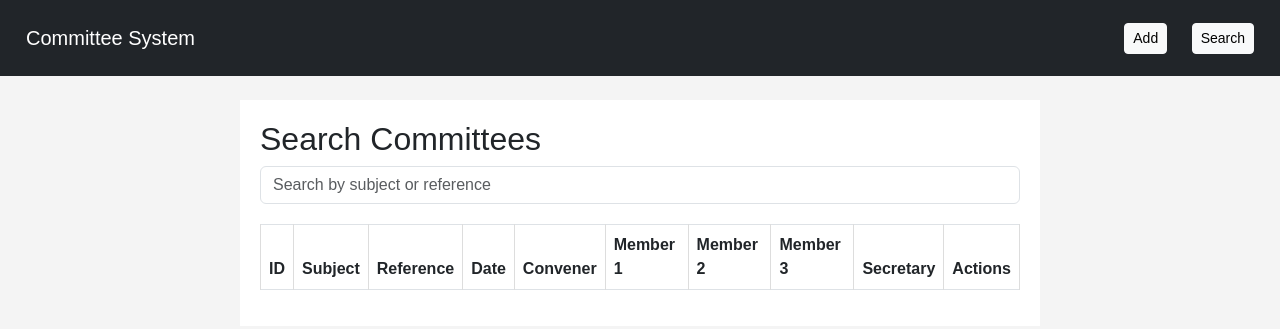
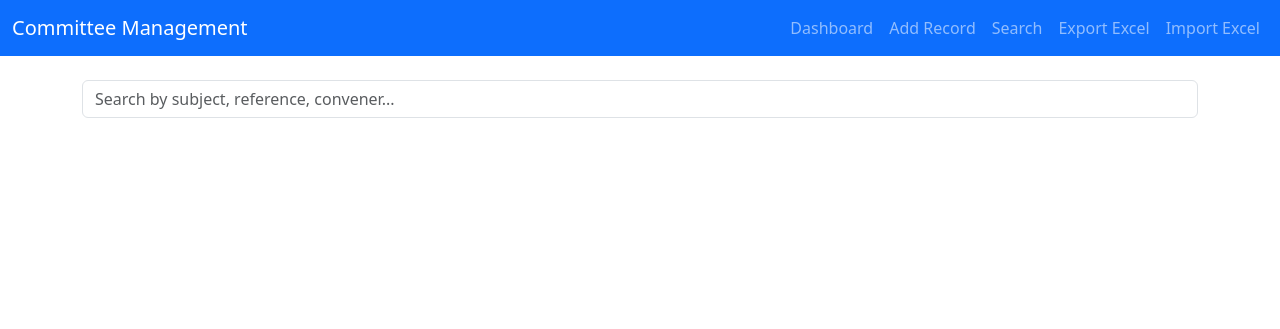
Before and after one commit to sudiptitas-code/Committee-Database, a Flask app: page /search in a window 1280 px wide. Shown: the top 329 px of the page. Run offline with Flask 3, Linux system fonts and the light colour scheme; data that the repository does not hold is empty.

Commit message:
excel import and export implemented

```diff
--- a/app.py
+++ b/app.py
@@ -1,187 +1,269 @@
-from flask import Flask, render_template, request, redirect, url_for, flash
 import sqlite3
+from flask import Flask, render_template, request, redirect, url_for, flash, jsonify, send_file
 from datetime import datetime
+import os
+import pandas as pd
 
 app = Flask(__name__)
-app.secret_key = "secret123"
+app.secret_key = "supersecretkey"
 
+# ===============================
+# DATABASE CONFIGURATION
+# ===============================
 DATABASE = "committee.db"
 
 
-# -----------------------------
-# Database Connection
-# -----------------------------
-def get_db_connection():
+# ===============================
+# DATABASE INITIALIZATION
+# ===============================
+def init_db():
     conn = sqlite3.connect(DATABASE)
-    conn.row_factory = sqlite3.Row
-    return conn
-
-
-# -----------------------------
-# Initialize Database
-# -----------------------------
-def init_db():
-    conn = get_db_connection()
-    conn.execute('''
+    cursor = conn.cursor()
+    cursor.execute("""
         CREATE TABLE IF NOT EXISTS committees (
             id INTEGER PRIMARY KEY AUTOINCREMENT,
-            subject TEXT NOT NULL,
-            reference_no TEXT NOT NULL,
-            date TEXT NOT NULL,
+            subject TEXT,
+            reference_no TEXT,
+            date TEXT,
             convener TEXT,
             member1 TEXT,
             member2 TEXT,
             member3 TEXT,
             secretary TEXT
         )
-    ''')
+    """)
     conn.commit()
     conn.close()
 
 
-init_db()
+# ===============================
+# DASHBOARD
+# ===============================
+@app.route('/')
+def dashboard():
+    conn = sqlite3.connect(DATABASE)
+    conn.row_factory = sqlite3.Row
+    cursor = conn.cursor()
 
+    cursor.execute("SELECT COUNT(*) FROM committees")
+    total_committees = cursor.fetchone()[0]
 
-# -----------------------------
-# Dashboard
-# -----------------------------
-@app.route('/')
-@app.route('/dashboard')
-def dashboard():
-    conn = get_db_connection()
-    committees = conn.execute('SELECT * FROM committees').fetchall()
+    cursor.execute("SELECT member1, member2, member3, secretary FROM committees")
+    rows = cursor.fetchall()
+    members = []
+    for row in rows:
+        members.extend([row['member1'], row['member2'], row['member3'], row['secretary']])
+    total_members = len(set([m for m in members if m]))
 
-    committee_count = len(committees)
-
-    members = set()
-    for row in committees:
-        for key in ['convener', 'member1', 'member2', 'member3', 'secretary']:
-            if row[key]:
-                members.add(row[key])
-
-    unique_members = len(members)
+    current_datetime = datetime.now().strftime("%d-%m-%Y %I:%M:%S %p")
 
     conn.close()
 
     return render_template(
         'dashboard.html',
-        total_committees=committee_count,
-        total_members=unique_members,
-        current_datetime=datetime.now().strftime("%d %B %Y, %I:%M %p")
+        total_committees=total_committees,
+        total_members=total_members,
+        current_datetime=current_datetime
     )
 
 
-# -----------------------------
-# Add Committee
-# -----------------------------
+# ===============================
+# ADD COMMITTEE
+# ===============================
 @app.route('/add', methods=['GET', 'POST'])
 def add():
     if request.method == 'POST':
-        subject = request.form['subject']
-        reference_no = request.form['reference_no']
-        date = request.form['date']
-        convener = request.form['convener']
-        member1 = request.form['member1']
-        member2 = request.form['member2']
-        member3 = request.form['member3']
-        secretary = request.form['secretary']
+        conn = sqlite3.connect(DATABASE)
+        cursor = conn.cursor()
 
-        conn = get_db_connection()
-        conn.execute('''
+        cursor.execute("""
             INSERT INTO committees
             (subject, reference_no, date, convener, member1, member2, member3, secretary)
             VALUES (?, ?, ?, ?, ?, ?, ?, ?)
-        ''', (subject, reference_no, date, convener, member1, member2, member3, secretary))
+        """, (
+            request.form['subject'],
+            request.form['reference_no'],
+            request.form['date'],
+            request.form['convener'],
+            request.form.get('member1',''),
+            request.form.get('member2',''),
+            request.form.get('member3',''),
+            request.form.get('secretary','')
+        ))
+
         conn.commit()
         conn.close()
-
         flash("Committee added successfully!")
-        return redirect(url_for('search'))
+        return redirect(url_for('dashboard'))
 
     return render_template('index.html')
 
 
-# -----------------------------
-# Search
-# -----------------------------
+# ===============================
+# SEARCH PAGE
+# ===============================
 @app.route('/search')
-def search():
-    query = request.args.get('q', '')
+def search_page():
+    return render_template('search.html')
 
-    conn = get_db_connection()
+
+# ===============================
+# LIVE SEARCH API
+# ===============================
+@app.route('/api/search')
+def api_search():
+    query = request.args.get('q', '').strip()
+
+    conn = sqlite3.connect(DATABASE)
+    conn.row_factory = sqlite3.Row
+    cursor = conn.cursor()
 
     if query:
-        rows = conn.execute('''
+        cursor.execute("""
             SELECT * FROM committees
-            WHERE subject LIKE ?
-            OR reference_no LIKE ?
-        ''', (f'%{query}%', f'%{query}%')).fetchall()
+            WHERE
+                subject LIKE ? OR
+                reference_no LIKE ? OR
+                convener LIKE ? OR
+                member1 LIKE ? OR
+                member2 LIKE ? OR
+                member3 LIKE ? OR
+                secretary LIKE ?
+        """, tuple(['%' + query + '%'] * 7))
+        rows = cursor.fetchall()
+        results = [dict(row) for row in rows]
     else:
-        rows = conn.execute('SELECT * FROM committees').fetchall()
+        results = []
 
     conn.close()
-    return render_template('search.html', rows=rows)
+    return jsonify(results)
 
 
-# -----------------------------
-# Edit
-# -----------------------------
-@app.route('/edit/<int:id>')
+# ===============================
+# EDIT
+# ===============================
+@app.route('/edit/<int:id>', methods=['GET'])
 def edit(id):
-    conn = get_db_connection()
-    data = conn.execute('SELECT * FROM committees WHERE id = ?', (id,)).fetchone()
+    conn = sqlite3.connect(DATABASE)
+    conn.row_factory = sqlite3.Row
+    cursor = conn.cursor()
+
+    cursor.execute("SELECT * FROM committees WHERE id=?", (id,))
+    row = cursor.fetchone()
     conn.close()
-    return render_template('edit.html', data=data)
+
+    if not row:
+        flash("Record not found!")
+        return redirect(url_for('search_page'))
+
+    return render_template('edit.html', data=dict(row))
 
 
-# -----------------------------
-# Update
-# -----------------------------
+# ===============================
+# UPDATE
+# ===============================
 @app.route('/update/<int:id>', methods=['POST'])
 def update(id):
-    subject = request.form['subject']
-    reference_no = request.form['reference_no']
-    date = request.form['date']
-    convener = request.form['convener']
-    member1 = request.form['member1']
-    member2 = request.form['member2']
-    member3 = request.form['member3']
-    secretary = request.form['secretary']
+    conn = sqlite3.connect(DATABASE)
+    cursor = conn.cursor()
 
-    conn = get_db_connection()
-    conn.execute('''
+    cursor.execute("""
         UPDATE committees SET
-            subject = ?,
-            reference_no = ?,
-            date = ?,
-            convener = ?,
-            member1 = ?,
-            member2 = ?,
-            member3 = ?,
-            secretary = ?
-        WHERE id = ?
-    ''', (subject, reference_no, date, convener, member1, member2, member3, secretary, id))
+            subject=?,
+            reference_no=?,
+            date=?,
+            convener=?,
+            member1=?,
+            member2=?,
+            member3=?,
+            secretary=?
+        WHERE id=?
+    """, (
+        request.form['subject'],
+        request.form['reference_no'],
+        request.form['date'],
+        request.form['convener'],
+        request.form.get('member1',''),
+        request.form.get('member2',''),
+        request.form.get('member3',''),
+        request.form.get('secretary',''),
+        id
+    ))
 
     conn.commit()
     conn.close()
-
     flash("Record updated successfully!")
-    return redirect(url_for('search'))
+    return redirect(url_for('search_page'))
 
 
-# -----------------------------
-# Delete
-# -----------------------------
+# ===============================
+# DELETE
+# ===============================
 @app.route('/delete/<int:id>', methods=['POST'])
 def delete(id):
-    conn = get_db_connection()
-    conn.execute('DELETE FROM committees WHERE id = ?', (id,))
+    conn = sqlite3.connect(DATABASE)
+    cursor = conn.cursor()
+
+    cursor.execute("DELETE FROM committees WHERE id=?", (id,))
     conn.commit()
     conn.close()
-
     flash("Record deleted successfully!")
-    return redirect(url_for('search'))
+    return redirect(url_for('search_page'))
 
 
+# ===============================
+# EXPORT DATABASE TO EXCEL
+# ===============================
+@app.route('/export')
+def export_excel():
+    conn = sqlite3.connect(DATABASE)
+    df = pd.read_sql_query("SELECT * FROM committees", conn)
+    conn.close()
+
+    file_path = "committee_export.xlsx"
+    df.to_excel(file_path, index=False)
+    return send_file(file_path, as_attachment=True)
+
+
+# ===============================
+# IMPORT EXCEL TO DATABASE
+# ===============================
+@app.route('/import', methods=['POST'])
+def import_excel():
+    file = request.files.get('file')
+    if not file:
+        flash("No file selected!")
+        return redirect(url_for('dashboard'))
+
+    df = pd.read_excel(file)
+    conn = sqlite3.connect(DATABASE)
+    cursor = conn.cursor()
+
+    for _, row in df.iterrows():
+        cursor.execute("""
+            INSERT INTO committees
+            (subject, reference_no, date, convener, member1, member2, member3, secretary)
+            VALUES (?, ?, ?, ?, ?, ?, ?, ?)
+        """, (
+            row.get('subject',''),
+            row.get('reference_no',''),
+            row.get('date',''),
+            row.get('convener',''),
+            row.get('member1',''),
+            row.get('member2',''),
+            row.get('member3',''),
+            row.get('secretary','')
+        ))
+
+    conn.commit()
+    conn.close()
+    flash("Excel data imported successfully!")
+    return redirect(url_for('dashboard'))
+
+
+# ===============================
+# MAIN
+# ===============================
 if __name__ == '__main__':
+    init_db()
     app.run(debug=True)
--- a/static/js/script.js
+++ b/static/js/script.js
@@ -1,29 +1,56 @@
-const box = document.getElementById('searchBox');
-const tbody = document.querySelector('#results tbody');
+const searchBox = document.getElementById('searchBox');
+const resultsContainer = document.getElementById('resultsContainer');
 
-box.addEventListener('keyup', async () => {
-    const q = box.value;
-    const res = await fetch(`/api/search?q=${q}`);
-    const data = await res.json();
+if (searchBox) {
+    searchBox.addEventListener('input', async () => {
+        const query = searchBox.value.trim();
 
-    tbody.innerHTML = '';
+        if (!query) {
+            resultsContainer.innerHTML = '';
+            return;
+        }
 
-    if(data.length === 0){
-        tbody.innerHTML = '<tr><td colspan="8">No results found</td></tr>';
-        return;
-    }
+        const res = await fetch(`/api/search?q=${encodeURIComponent(query)}`);
+        const data = await res.json();
 
-    data.forEach(row => {
-        tbody.innerHTML += `
-        <tr>
-            <td>${row['Committee Subject']}</td>
-            <td>${row['Reference No']}</td>
-            <td>${row['Date']}</td>
-            <td>${row['Convener']}</td>
-            <td>${row['Member-1']}</td>
-            <td>${row['Member-2']}</td>
-            <td>${row['Member-3']}</td>
-            <td>${row['Member Secretary']}</td>
-        </tr>`;
+        if (data.length === 0) {
+            resultsContainer.innerHTML = `<div class="alert alert-danger">No results found.</div>`;
+            return;
+        }
+
+        let tableHTML = `
+        <div class="table-responsive">
+            <table class="table table-striped table-bordered">
+                <thead class="table-dark">
+                    <tr>
+                        <th>Ref No</th>
+                        <th>Subject</th>
+                        <th>Date</th>
+                        <th>Convener</th>
+                        <th>Members</th>
+                        <th>Actions</th>
+                    </tr>
+                </thead>
+                <tbody>`;
+
+        data.forEach(row => {
+            tableHTML += `
+            <tr>
+                <td>${row.reference_no}</td>
+                <td>${row.subject}</td>
+                <td>${row.date}</td>
+                <td>${row.convener}</td>
+                <td>${row.member1}, ${row.member2}, ${row.member3}, ${row.secretary}</td>
+                <td>
+                    <a href="/edit/${row.id}" class="btn btn-warning btn-sm">Edit</a>
+                    <form method="POST" action="/delete/${row.id}" class="d-inline" onsubmit="return confirm('Are you sure?');">
+                        <button type="submit" class="btn btn-danger btn-sm">Delete</button>
+                    </form>
+                </td>
+            </tr>`;
+        });
+
+        tableHTML += `</tbody></table></div>`;
+        resultsContainer.innerHTML = tableHTML;
     });
-});
+}
--- a/templates/base.html
+++ b/templates/base.html
@@ -1,30 +1,33 @@
 <!DOCTYPE html>
-<html>
+<html lang="en">
 <head>
+    <meta charset="UTF-8">
     <title>Committee Management</title>
-
-    <!-- Bootstrap -->
-    <link href="https://cdn.jsdelivr.net/npm/bootstrap@5.3.0/dist/css/bootstrap.min.css" rel="stylesheet">
-
-    <!-- Custom CSS -->
-    <link rel="stylesheet" href="{{ url_for('static', filename='css/style.css') }}">
+    <link href="https://cdn.jsdelivr.net/npm/bootstrap@5.3.2/dist/css/bootstrap.min.css" rel="stylesheet">
 </head>
 <body>
-
-<nav class="navbar navbar-dark bg-dark px-3">
-    <a class="navbar-brand" href="/dashboard">Committee System</a>
-    <div>
-        <a class="btn btn-light btn-sm" href="/add">Add</a>
-        <a class="btn btn-light btn-sm" href="/search">Search</a>
+    <!-- Navbar -->
+    <nav class="navbar navbar-expand-lg navbar-dark bg-primary mb-4">
+        <div class="container-fluid">
+            <a class="navbar-brand" href="{{ url_for('dashboard') }}">Committee Management</a>
+            <div class="collapse navbar-collapse">
+                <ul class="navbar-nav ms-auto">
+                    <li class="nav-item"><a class="nav-link" href="{{ url_for('dashboard') }}">Dashboard</a></li>
+                    <li class="nav-item"><a class="nav-link" href="{{ url_for('add') }}">Add Record</a></li>
+                    <li class="nav-item"><a class="nav-link" href="{{ url_for('search') }}">Search</a></li>
+                    <li class="nav-item"><a class="nav-link" href="{{ url_for('export_excel') }}">Export Excel</a></li>
+                    <li class="nav-item"><a class="nav-link" href="{{ url_for('import_excel') }}">Import Excel</a></li>
+                </ul>
+            </div>
         </div>
     </nav>
 
-<div class="container mt-4">
-
+    <div class="container">
+        <!-- Flash Messages -->
         {% with messages = get_flashed_messages() %}
           {% if messages %}
-            {% for msg in messages %}
-                <div class="alert alert-success">{{ msg }}</div>
+            {% for message in messages %}
+              <div class="alert alert-success">{{ message }}</div>
             {% endfor %}
           {% endif %}
         {% endwith %}
@@ -32,11 +35,5 @@
         {% block content %}{% endblock %}
     </div>
 
-<!-- Bootstrap JS -->
-<script src="https://cdn.jsdelivr.net/npm/bootstrap@5.3.0/dist/js/bootstrap.bundle.min.js"></script>
-
-<!-- Custom JS -->
-<script src="{{ url_for('static', filename='js/script.js') }}"></script>
-
 </body>
 </html>
--- a/templates/search.html
+++ b/templates/search.html
@@ -1,50 +1,12 @@
 {% extends "base.html" %}
 {% block content %}
+<div class="mb-3">
+    <input type="text" id="searchBox" class="form-control" placeholder="Search by subject, reference, convener...">
+</div>
 
-<h2>Search Committees</h2>
+<div id="resultsContainer">
+    <!-- Live search results will appear here -->
+</div>
 
-<form method="GET">
-    <input class="form-control mb-3" name="q" placeholder="Search by subject or reference">
-</form>
-
-<table class="table table-bordered table-striped">
-    <thead>
-        <tr>
-            <th>ID</th>
-            <th>Subject</th>
-            <th>Reference</th>
-            <th>Date</th>
-            <th>Convener</th>
-            <th>Member 1</th>
-            <th>Member 2</th>
-            <th>Member 3</th>
-            <th>Secretary</th>
-            <th>Actions</th>
-        </tr>
-    </thead>
-
-    <tbody>
-    {% for row in rows %}
-        <tr>
-            <td>{{ row['id'] }}</td>
-            <td>{{ row['subject'] }}</td>
-            <td>{{ row['reference_no'] }}</td>
-            <td>{{ row['date'] }}</td>
-            <td>{{ row['convener'] }}</td>
-            <td>{{ row['member1'] }}</td>
-            <td>{{ row['member2'] }}</td>
-            <td>{{ row['member3'] }}</td>
-            <td>{{ row['secretary'] }}</td>
-            <td>
-                <a class="btn btn-warning btn-sm" href="/edit/{{ row['id'] }}">Edit</a>
-
-                <form action="/delete/{{ row['id'] }}" method="POST" style="display:inline;">
-                    <button class="btn btn-danger btn-sm">Delete</button>
-                </form>
-            </td>
-        </tr>
-    {% endfor %}
-    </tbody>
-</table>
-
+<script src="{{ url_for('static', filename='script.js') }}"></script>
 {% endblock %}
```
Also changed, not shown: templates/dashboard.html (+33 -5 lines), templates/edit.html (+14 -16 lines), templates/import.html (added, +13 -0 lines), templates/index.html (+30 -16 lines). Lines whose indentation alone changed are shown as unchanged.
